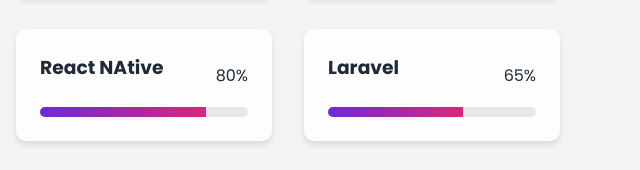
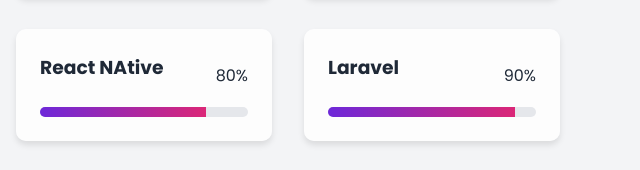
Before and after one commit to Manulakavishka/Manulakavishka.github.io, a website: page index.html in a window 1280 px wide. Shown: the part 1391-1561 px from the top of the page, 640-1280 px from the left. Drawn offline with nearby package versions, Linux system fonts and the light colour scheme.

Commit message:
Update index.html

```diff
--- a/index.html
+++ b/index.html
@@ -1030,10 +1030,10 @@
                 <div class="skill-item animate-fade-up">
                     <div class="skill-info">
                         <h3>Laravel</h3>
-                        <span>65%</span>
-                    </div>
-                    <div class="skill-bar">
-                        <div class="skill-progress" data-width="65"></div>
+                        <span>90%</span>
+                    </div>
+                    <div class="skill-bar">
+                        <div class="skill-progress" data-width="90"></div>
                     </div>
                 </div>
                 <div class="skill-item animate-fade-up">
```
